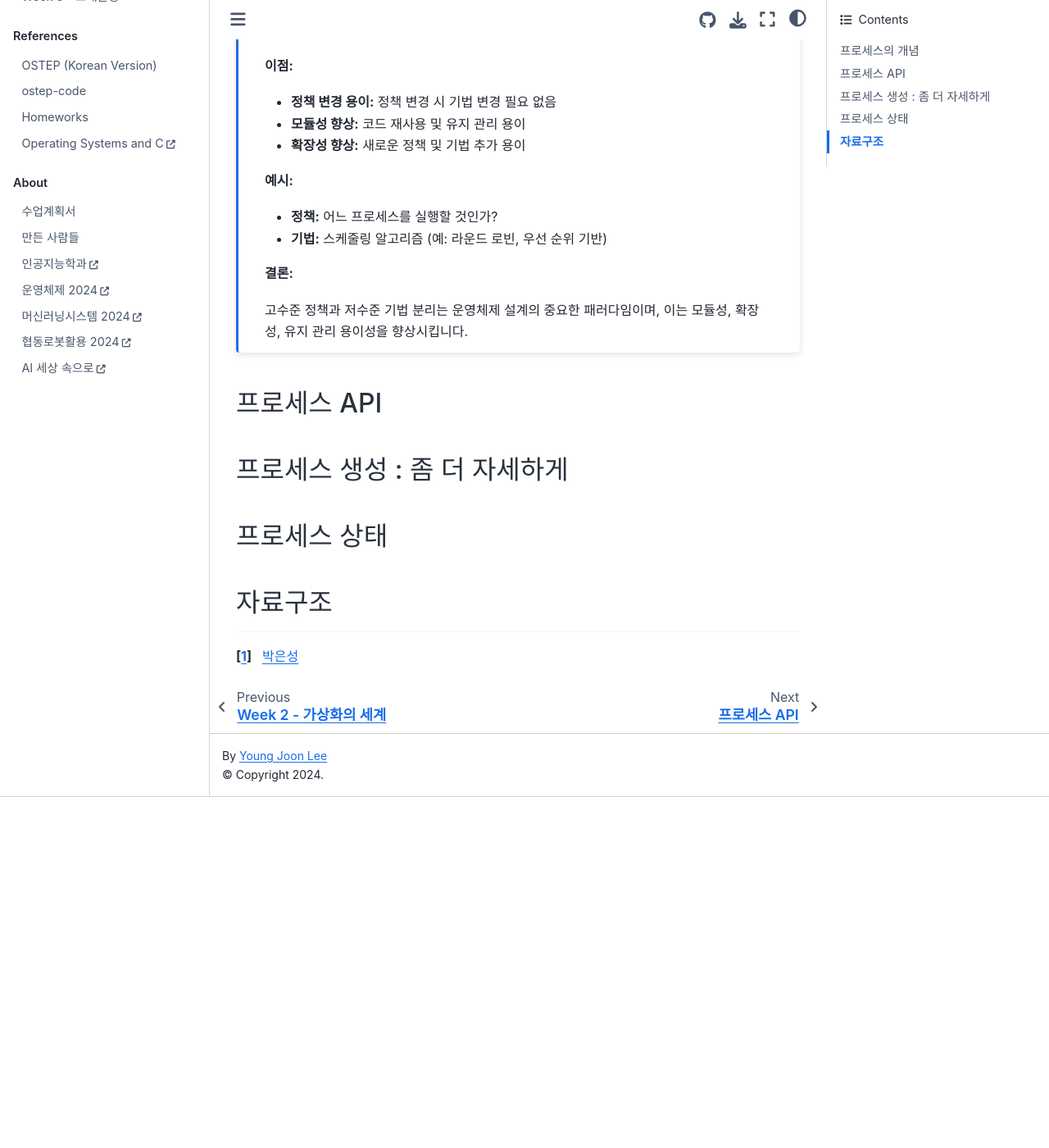
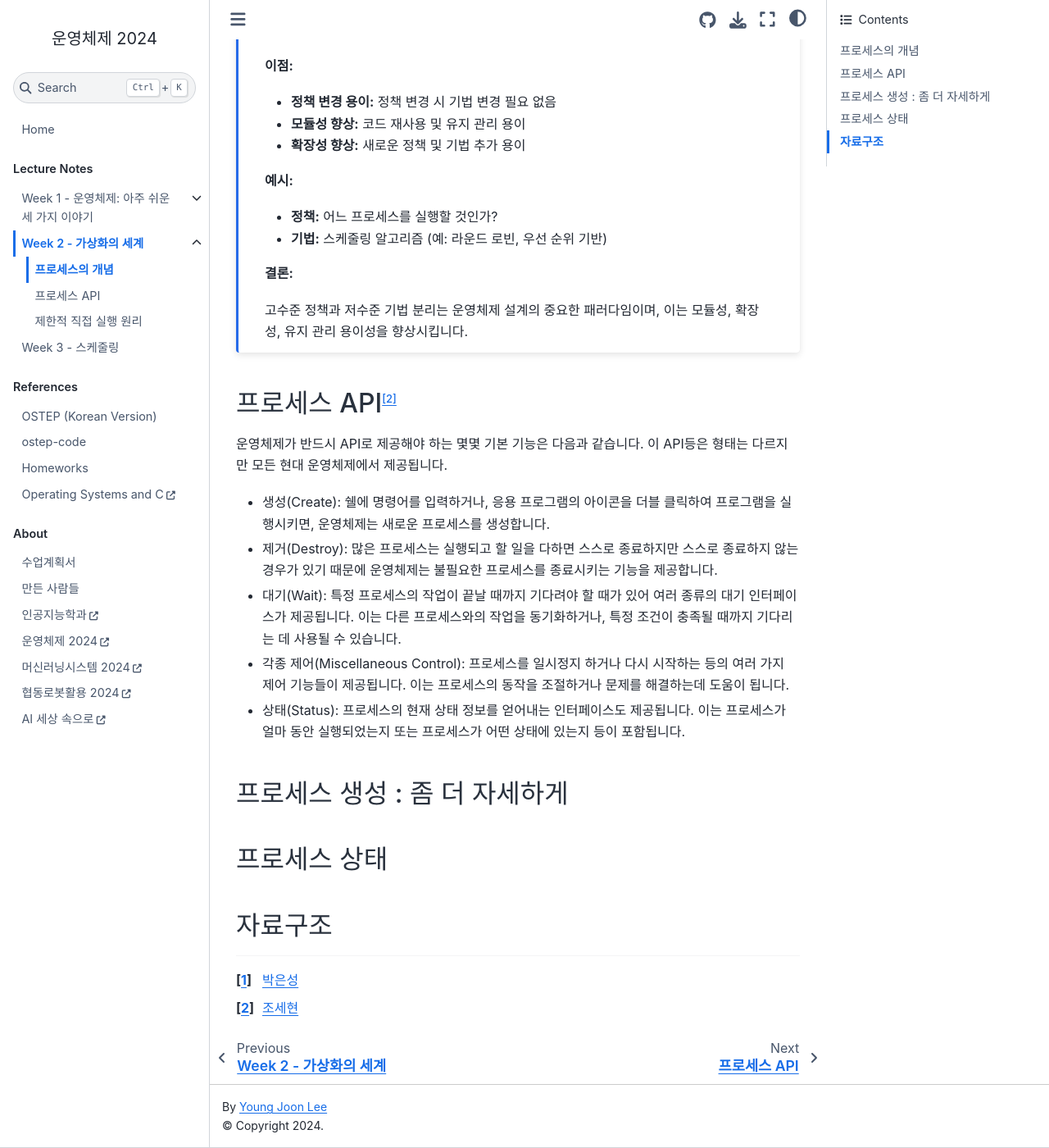
Before and after one commit to entelecheia/os-2024, a Jupyter Book: the page built from book/week02/cpu-intro.md, in a window 1280 px wide and 1400 px high, scrolled down 1776 px. Shown: the whole window at 82% size. Built offline with Jupyter Book 1.0.4 settings and Sphinx 7.4.7 and the Sphinx Book theme 1.1.4, drawn with Linux system fonts in a browser that asks for light colours; a script that is not in the unit is left out; before the commit the page ends 2748 px from its top, so only the background shows below that.

Commit message:
Update cpu-intro.md

````diff
--- a/book/week02/cpu-intro.md
+++ b/book/week02/cpu-intro.md
@@ -61,7 +61,16 @@
 고수준 정책과 저수준 기법 분리는 운영체제 설계의 중요한 패러다임이며, 이는 모듈성, 확장성, 유지 관리 용이성을 향상시킵니다.
 ```
 
-## 프로세스 API
+## 프로세스 API[^Jo-Sehyun]
+[^Jo-Sehyun]: [조세현](https://github.com/Jo-Sehyun)
+
+운영체제가 반드시 API로 제공해야 하는 몇몇 기본 기능은 다음과 같습니다. 이 API등은 형태는 다르지만 모든 현대 운영체제에서 제공됩니다.
+
+- 생성(Create): 쉘에 명령어를 입력하거나, 응용 프로그램의 아이콘을 더블 클릭하여 프로그램을 실행시키면, 운영체제는 새로운 프로세스를 생성합니다.
+- 제거(Destroy): 많은 프로세스는 실행되고 할 일을 다하면 스스로 종료하지만 스스로 종료하지 않는 경우가 있기 때문에 운영체제는 불필요한 프로세스를 종료시키는 기능을 제공합니다.
+- 대기(Wait): 특정 프로세스의 작업이 끝날 때까지 기다려야 할 때가 있어 여러 종류의 대기 인터페이스가 제공됩니다. 이는 다른 프로세스와의 작업을 동기화하거나, 특정 조건이 충족될 때까지 기다리는 데 사용될 수 있습니다.
+- 각종 제어(Miscellaneous Control): 프로세스를 일시정지 하거나 다시 시작하는 등의 여러 가지 제어 기능들이 제공됩니다. 이는 프로세스의 동작을 조절하거나 문제를 해결하는데 도움이 됩니다.
+- 상태(Status): 프로세스의 현재 상태 정보를 얻어내는 인터페이스도 제공됩니다. 이는 프로세스가 얼마 동안 실행되었는지 또는 프로세스가 어떤 상태에 있는지 등이 포함됩니다.
 
 ## 프로세스 생성 : 좀 더 자세하게
 
````
